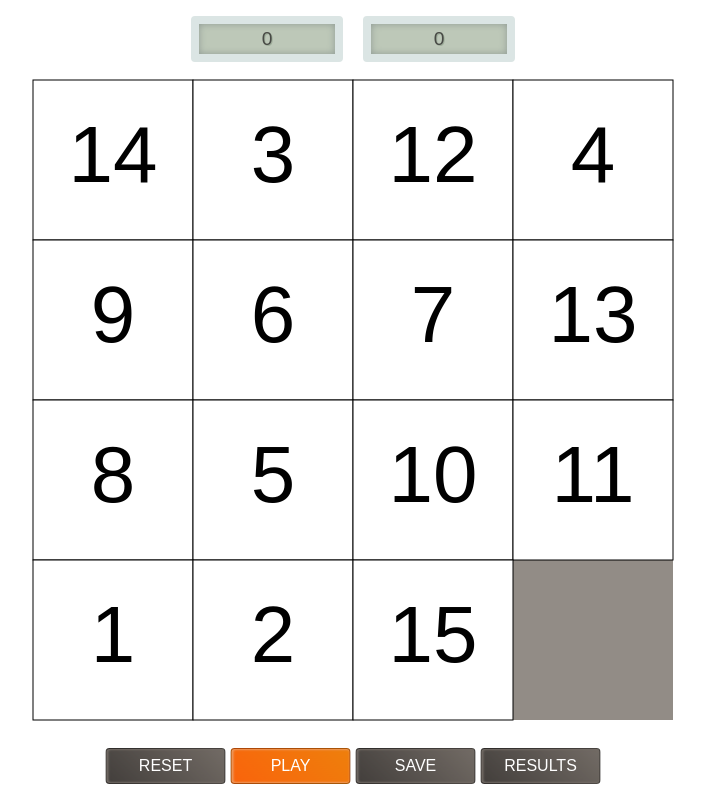
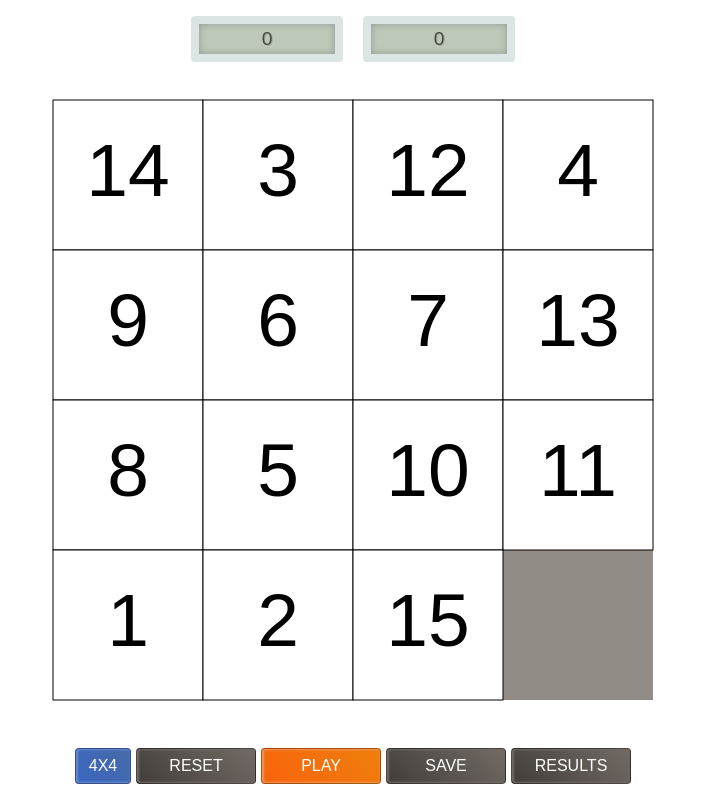
Before and after one commit to pavelgorbach/n-puzzle, a website built with webpack: page gem-puzzle/index.html in a window 1280 px wide. Shown: the whole page, without its empty margins (287-992 px from the left). Built offline with nearby package versions, Linux system fonts and the light colour scheme.

Commit message:
feat: implement Tile Matrix

```diff
--- a/gem-puzzle/src/puzzle.ts
+++ b/gem-puzzle/src/puzzle.ts
@@ -33,11 +33,12 @@ export default class Puzzle {
   private rootEl: HTMLElement
   private displayEl: HTMLElement
   private counterEl: HTMLElement
+  private matrixButtonEl: HTMLButtonElement
   private canvasEl: HTMLCanvasElement
   private controlsEl: HTMLElement
-  private resetButtonEl: HTMLElement
-  private playButtonEl: HTMLElement
-  private saveButtonEl: HTMLElement
+  private resetButtonEl: HTMLButtonElement
+  private playButtonEl: HTMLButtonElement
+  private saveButtonEl: HTMLButtonElement
 
   private ctx: CanvasRenderingContext2D
   private canvasDims: I.CanvasDims
@@ -64,6 +65,11 @@ export default class Puzzle {
     const controls = document.createElement('div')
     controls.classList.add('controls')
 
+    const matrixButton = document.createElement('button')
+    matrixButton.classList.add('button', 'matrix')
+    matrixButton.innerText = `${initialState.tileMatrix}x${initialState.tileMatrix}`
+    this.matrixButtonEl = matrixButton
+
     const resetButton = document.createElement('button')
     resetButton.classList.add('button')
     resetButton.innerText = 'Reset'
@@ -83,7 +89,7 @@ export default class Puzzle {
     resultsButton.classList.add('button')
     resultsButton.innerText = 'Results'
 
-    controls.append(resetButton, playButton, saveButton, resultsButton)
+    controls.append(matrixButton, resetButton, playButton, saveButton, resultsButton)
     this.controlsEl = controls
 
     this.canvasEl = document.createElement('canvas')
@@ -166,6 +172,19 @@ export default class Puzzle {
     GameProgressLocalStorage.writeState(this.state)
   }
 
+  private changeTileMatrix() {
+    const matrix = this.state.tileMatrix + 1 as I.TileMatrix
+
+    if(matrix > 8) {
+      this.state.tileMatrix = 3
+      this.matrixButtonEl.innerText = '3x3'
+    } else {
+      this.state.tileMatrix = matrix
+      this.matrixButtonEl.innerText = `${matrix}x${matrix}`
+    }
+    this.reset()
+  }
+
   private addEventListeners() {
     new ResizeObserver(() => this.render()).observe(this.canvasEl)
 
@@ -207,6 +226,10 @@ export default class Puzzle {
 
     this.saveButtonEl.addEventListener('click', () => {
       this.save()
+    })
+
+    this.matrixButtonEl.addEventListener('click', () => {
+      this.changeTileMatrix()
     })
   }
 
--- a/gem-puzzle/src/style.css
+++ b/gem-puzzle/src/style.css
@@ -25,7 +25,6 @@
   margin: 0;
   width: min(17vh, 17vw);
   height: min(3.7vh, 3.7vw);
-  max-width: 200px;
   border: min(1vh, 1vw) solid #DBE5E4;
   border-radius: min(.5vh, .5vw);
   display: flex;
@@ -47,7 +46,7 @@
 
 .controls {
   display: grid;
-  grid-template-columns: repeat(4, auto);
+  grid-template-columns: repeat(5, auto);
   column-gap: 5px;
   position: absolute;
   left: 50%;
@@ -94,3 +93,18 @@
   background: linear-gradient(45deg, #FA4107, #EE7F0C);
   box-shadow: inset 1px 0px 2px 1px #EC9A60;
 }
+
+.button.matrix {
+  opacity: .9;
+  width: min(7vh, 7vw);
+  background: linear-gradient(45deg, #2456B8, #345AA1);
+  box-shadow: inset 1px 0px 2px 1px #547FD2;
+}
+
+.button.matrix:hover {
+  opacity: 1;
+}
+
+.button.matrix:active {
+  opacity: .8;
+}
--- a/gem-puzzle/src/utils.ts
+++ b/gem-puzzle/src/utils.ts
@@ -15,7 +15,7 @@ export function getBoardDimensions(p: {
   tileMatrix: I.TileMatrix
 }) {
   const min = Math.min(p.canvasSize.width, p.canvasSize.height)
-  const tileSize = min / p.tileMatrix - (min / 20)
+  const tileSize = min / p.tileMatrix - ((min / p.tileMatrix / 4))
   const boardSize = tileSize * p.tileMatrix
   const x = (p.canvasSize.width - boardSize) / 2
   const y = (p.canvasSize.height - boardSize) / 2
```
